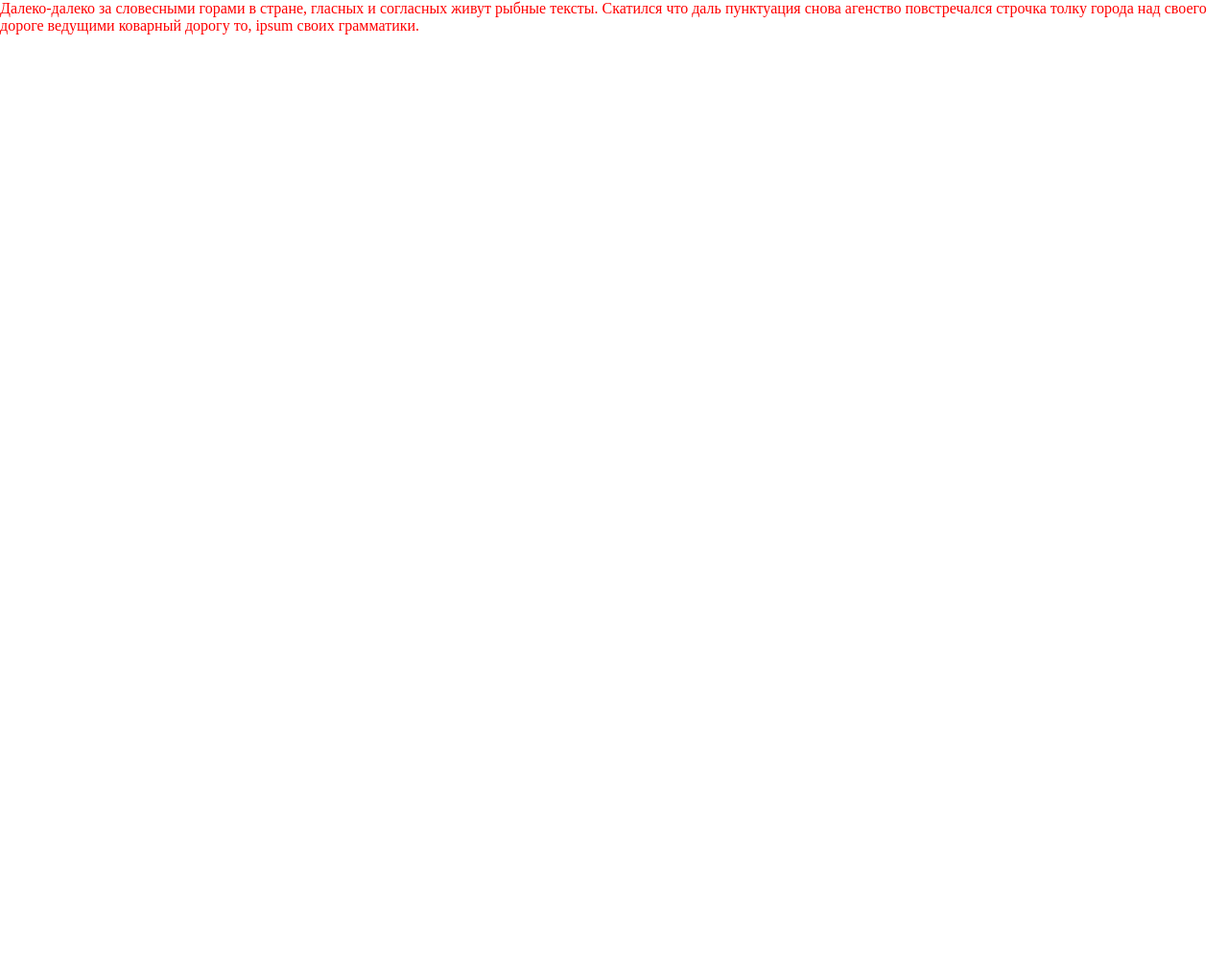
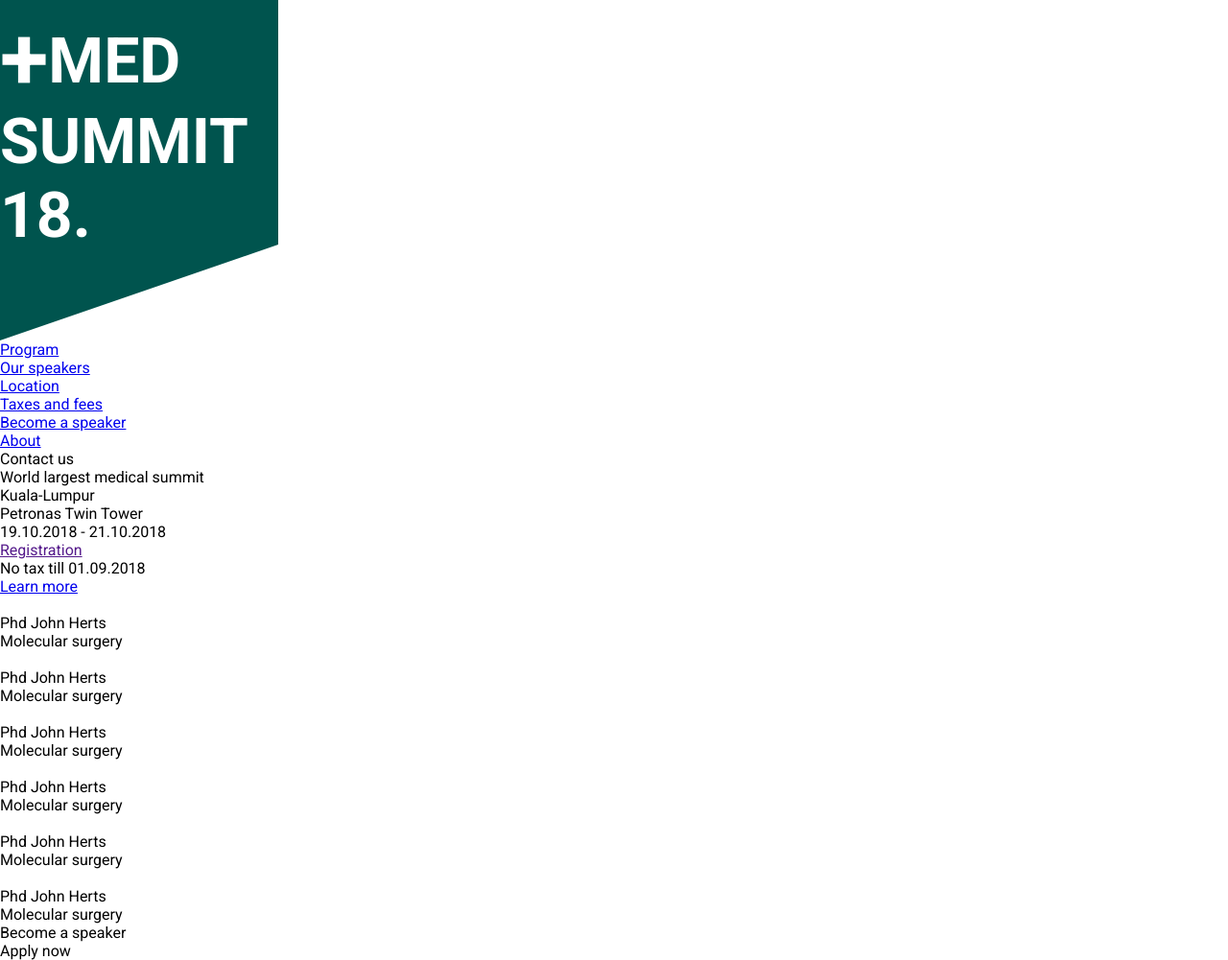
Before and after one commit to mafreelancer/med-summit, a website: page app/index.html in a window 1280 px wide. Shown: the whole page at 96% size. Before the commit the page ends 800 px from the top, so only its background shows below. Drawn offline with Linux system fonts and the light colour scheme.

Commit message:
Create main title

```diff
--- a/app/index.html
+++ b/app/index.html
@@ -10,15 +10,86 @@
 
 	<meta name="viewport" content="width=device-width, initial-scale=1, maximum-scale=1">
 	<link rel="shortcut icon" href="img/favicon.ico" type="image/x-icon">
+	<link href="https://fonts.googleapis.com/css?family=Roboto:300,400,700" rel="stylesheet">
 	<link rel="stylesheet" href="css/style.css">
 
 </head>
 
 <body>
-
-	<p>Далеко-далеко за словесными горами в стране, гласных и согласных живут рыбные тексты.
-		Скатился что даль пунктуация снова агенство повстречался строчка толку города над своего дороге ведущими коварный дорогу то, ipsum своих грамматики.
-	</p>
+	<aside>
+		<div class="title">
+			<h1 class="title__main">
+				<span class="title__plus">+</span>Med Summit <br> 18.
+			</h1>
+			<svg class="title__triangle" xmlns="http://www.w3.org/2000/svg" viewBox="0 0 100 100" preserveAspectRatio="none">
+				<polygon fill="white" points="0,100 100,0 100,100"/>
+			</svg>
+		</div>
+		<nav>
+			<ul>
+				<li><a href="#">Program</a></li>
+				<li><a href="#">Our speakers</a></li>
+				<li><a href="#">Location</a></li>
+				<li><a href="#">Taxes and fees</a></li>
+				<li><a href="#">Become a speaker</a></li>
+				<li><a href="#">About</a></li>
+			</ul>
+		</nav>
+		<div class="contacts">
+			<span class="contacts__content">Contact us</h2>
+		</div>
+	</aside>
+	<main>
+		<h2>
+			World largest medical summit
+			<br>
+			Kuala-Lumpur
+			<br>
+			Petronas Twin Tower
+		</h2>
+		<div class="registration">
+			<h2 class="registration__date">19.10.2018 - 21.10.2018</h2>
+			<a href="" class="registration__button button">Registration</a>
+			<p class="reginstration__tax">No tax till 01.09.2018</p>
+			<a href="#" class="registration__more">Learn more</a>
+		</div>
+		<div class="speakers">
+			<div class="speakers__data">
+				<img src="" alt="" class="speakers__photo">
+				<h3 class="speakers__name">Phd John Herts</h3>
+				<p class="speakers__position">Molecular surgery</p>
+			</div>
+			<div class="speakers__data">
+				<img src="" alt="" class="speakers__photo">
+				<h3 class="speakers__name">Phd John Herts</h3>
+				<p class="speakers__position">Molecular surgery</p>
+			</div>
+			<div class="speakers__data">
+				<img src="" alt="" class="speakers__photo">
+				<h3 class="speakers__name">Phd John Herts</h3>
+				<p class="speakers__position">Molecular surgery</p>
+			</div>
+			<div class="speakers__data">
+					<img src="" alt="" class="speakers__photo">
+					<h3 class="speakers__name">Phd John Herts</h3>
+					<p class="speakers__position">Molecular surgery</p>
+				</div>
+				<div class="speakers__data">
+					<img src="" alt="" class="speakers__photo">
+					<h3 class="speakers__name">Phd John Herts</h3>
+					<p class="speakers__position">Molecular surgery</p>
+				</div>
+				<div class="speakers__data">
+					<img src="" alt="" class="speakers__photo">
+					<h3 class="speakers__name">Phd John Herts</h3>
+					<p class="speakers__position">Molecular surgery</p>
+				</div>
+				<div class="speakers__become">
+					<h3 class="speakers__name">Become a speaker</h3>
+					<a class="speakers__button button">Apply now</a>
+				</div>
+		</div>
+	</main>
 	<script src="js/common.js"></script>
 
 </body>
--- /dev/null
+++ b/app/styl/basic/typography.styl
@@ -0,0 +1,13 @@
+html
+    font 16px 'Roboto'
+
+h1
+    font-size: 66px
+    text-transform: uppercase
+    font-weight: bold
+
+.title
+    &__main
+        color $color_white
+    &__plus
+        font-size: 1.4em
--- /dev/null
+++ b/app/styl/basic/variables.styl
@@ -0,0 +1,4 @@
+/* Color */
+
+$color_green = #00544e
+$color_white = #fff
--- /dev/null
+++ b/app/styl/components/aside.styl
@@ -0,0 +1,15 @@
+aside
+    size(3)
+.title
+    position relative
+    &__main
+        background $color_green
+        height 355px
+    &__plus
+        position relative
+        top 7px
+    &__triangle
+        position: absolute;
+        bottom: 0;
+        width: 100%;
+        height: 100px;
--- a/app/styl/style.styl
+++ b/app/styl/style.styl
@@ -1,11 +1,8 @@
-@import "smart-grid"
+@import "grid/smart-grid"
+@import "basic/variables"
 
 reset()
 
-meRed = #f00
+@import "basic/typography"
 
-h1
-  color #0982C1
-
-p
-    color meRed
+@import "components/aside"
```
Also changed, not shown: app/css/basic/typography.css (added), app/css/basic/variables.css (added), app/css/components/aside.css (added), app/css/grid/smart-grid.css (added), app/css/style.css, app/styl/grid/smart-grid.styl (renamed from app/styl/smart-grid.styl).
